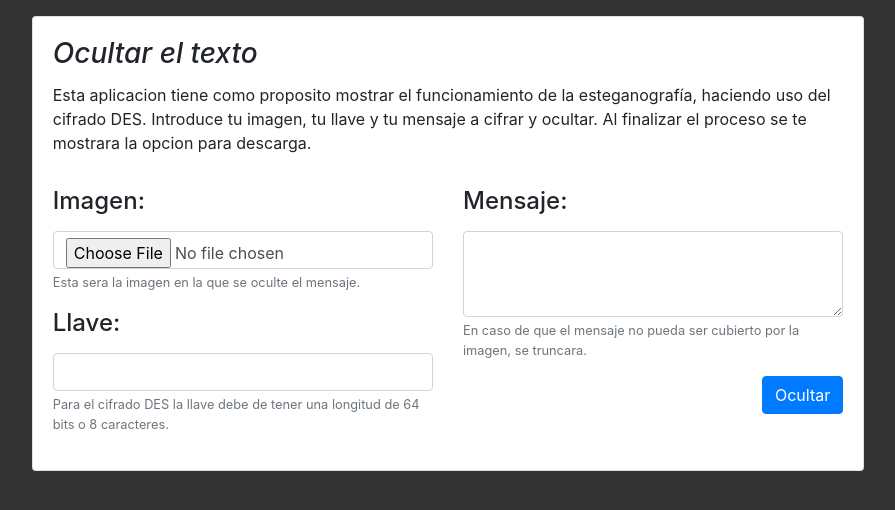
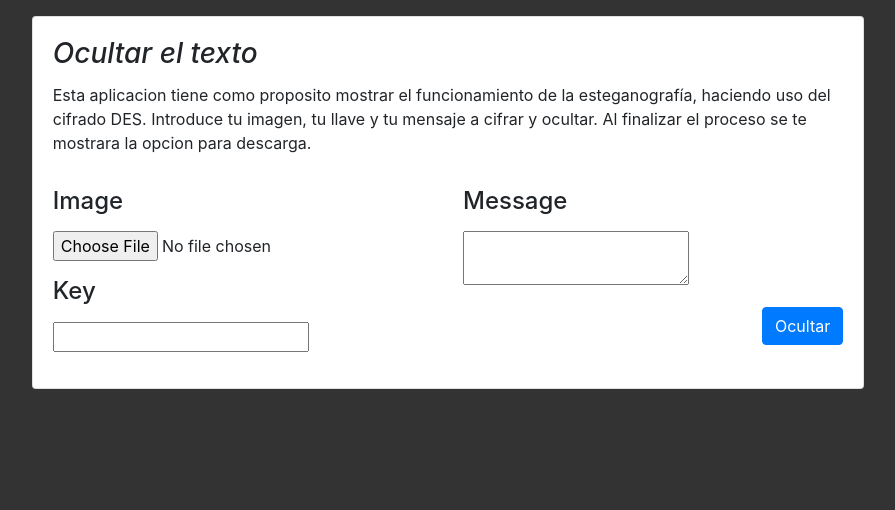
Before and after one commit to friedteeth/esteganografia_con_des, a Django app: template esteganografia_des/templates/ocultar.html in a window 1280 px wide. Shown: the part 56-566 px from the top of the page, without its empty margins (192-1087 px from the left). Run offline with Django 3.2, Linux system fonts and the light colour scheme; the template is opened without the code that fills it, so the values that code supplies are empty, except form fields; tables that the repository leaves empty hold one stand-in row (values such as "Sample post"); form fields are guessed from the names that the template uses; some libraries are stand-ins or nearby versions.

Commit message:
Semejoro la vista, el form y la view

```diff
--- a/esteganografia_des/esteganografia_des/settings.py
+++ b/esteganografia_des/esteganografia_des/settings.py
@@ -103,7 +103,7 @@ AUTH_PASSWORD_VALIDATORS = [
 # Internationalization
 # https://docs.djangoproject.com/en/3.0/topics/i18n/
 
-LANGUAGE_CODE = 'en-us'
+LANGUAGE_CODE = 'es-MX'
 
 TIME_ZONE = 'UTC'
 
--- a/esteganografia_des/esteganografia_des/urls.py
+++ b/esteganografia_des/esteganografia_des/urls.py
@@ -1,6 +1,6 @@
 from django.contrib import admin
 from django.urls import path
-from .views import ocultar, revelar
+from esteganografia.views import ocultar, revelar
 
 urlpatterns = [
     path('admin/', admin.site.urls),
--- /dev/null
+++ b/esteganografia_des/requirements.txt
@@ -0,0 +1,2 @@
+django
+pillow
--- a/esteganografia_des/templates/ocultar.html
+++ b/esteganografia_des/templates/ocultar.html
@@ -13,44 +13,48 @@
             opcion para descarga.
         </p>
 
+        <form action="{% url 'ocultar' %}" method="POST" enctype="multipart/form-data">
+            {% csrf_token %}
             <div class="row">
                 <div class="col">
                     <!-- IMAGEN -->
                     <div class="form-group">
-                    <label for="id_image"><h4>Imagen:</h4></label>
-                    <input class="form-control" type="file"
-                        name="image" id="id_image"
-                        accept="image/png, image/jpeg">
+                        <h4>{{ form.image.label_tag }}</h4>
+                        {{ form.image }}
                         <small class="form-text text-muted">
-                        Esta sera la imagen en la
-                        que se oculte el mensaje.
+                            {{ form.image.help_text }}
                         </small>
+                        {% if form.image.errors %}
+                            <small class="text-danger">{{ form.image.errors }}</small>
+                        {% endif %}
                     </div>
                     <!-- LLAVE -->
                     <div class="form-group">
-                    <label for="id_key"><h4>Llave:</h4></label>
-                    <input class="form-control" type="text"
-                        name="key" id="id_key">
+                        <h4>{{ form.key.label_tag }}</h4>
+                        {{ form.key }}
                         <small class="form-text text-muted">
-                        Para el cifrado DES la llave debe de
-                        tener una longitud de 64 bits o 8
-                        caracteres.
+                            {{ form.key.help_text }}
                         </small>
+                        {% if form.key.errors %}
+                            <small class="text-danger">{{ form.key.errors }}</small>
+                        {% endif %}
                     </div>
                 </div>
                 <div class="col">
                     <div class="form-group">
-                    <label for="id_message"><h4>Mensaje:</h4></label>
-                    <textarea class="form-control" rows="3"
-                        name="image" id="id_message"></textarea>
+                        <h4>{{ form.message.label_tag }}</h4>
+                        {{ form.message }}
                         <small class="form-text text-muted">
-                        En caso de que el mensaje no pueda ser
-                        cubierto por la imagen, se truncara.
+                            {{ form.message.help_text }}
                         </small>
+                        {% if form.message.errors %}
+                            <small class="text-danger">{{ form.message.errors }}</small>
+                        {% endif %}
                     </div>
                     <button class="btn btn-primary float-right">Ocultar</button>
                 </div>
             </div>
+        </form>
     </div>
 </div>
 {% endblock %}
```
Lines whose indentation alone changed are shown as unchanged.
